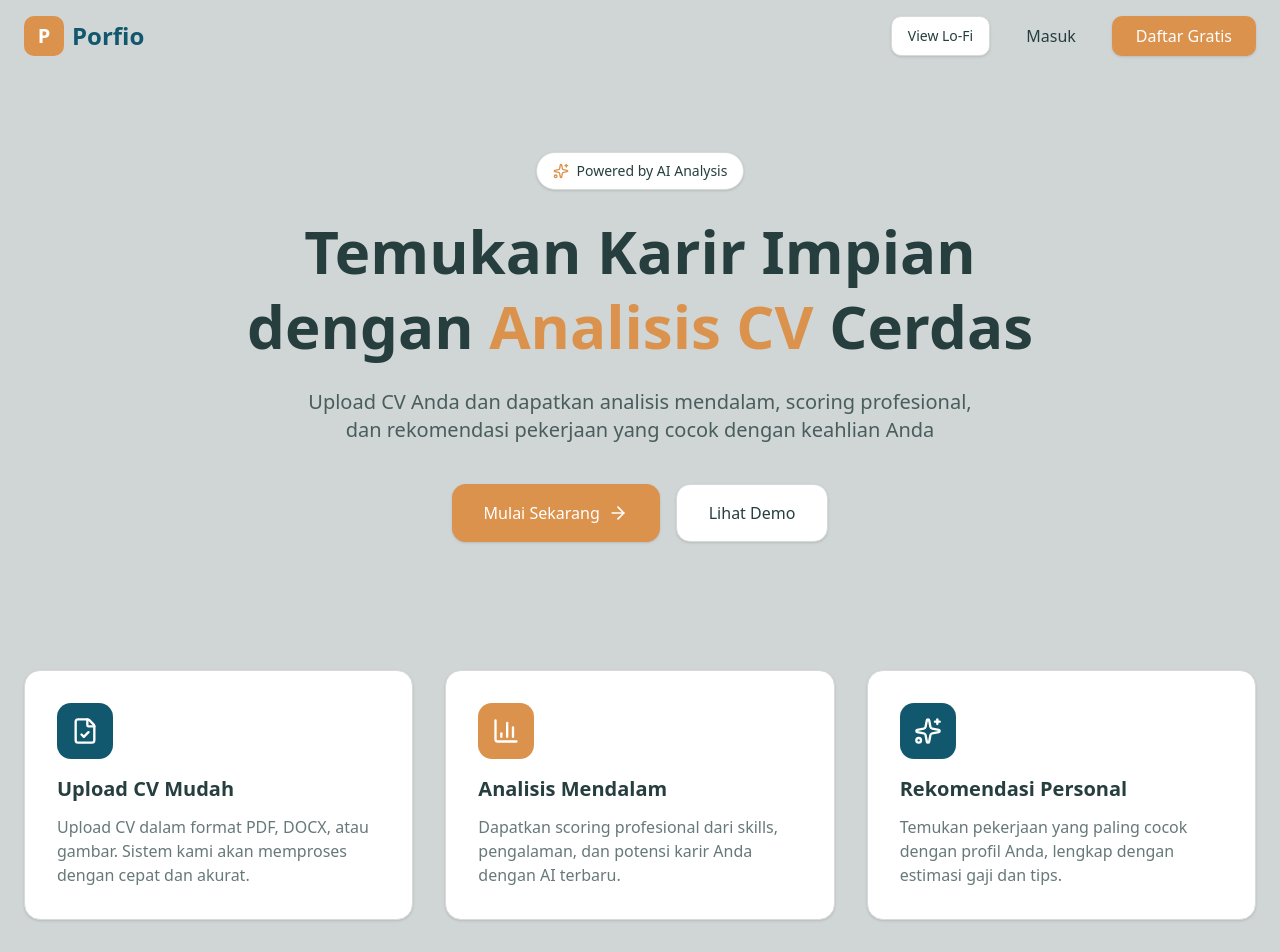
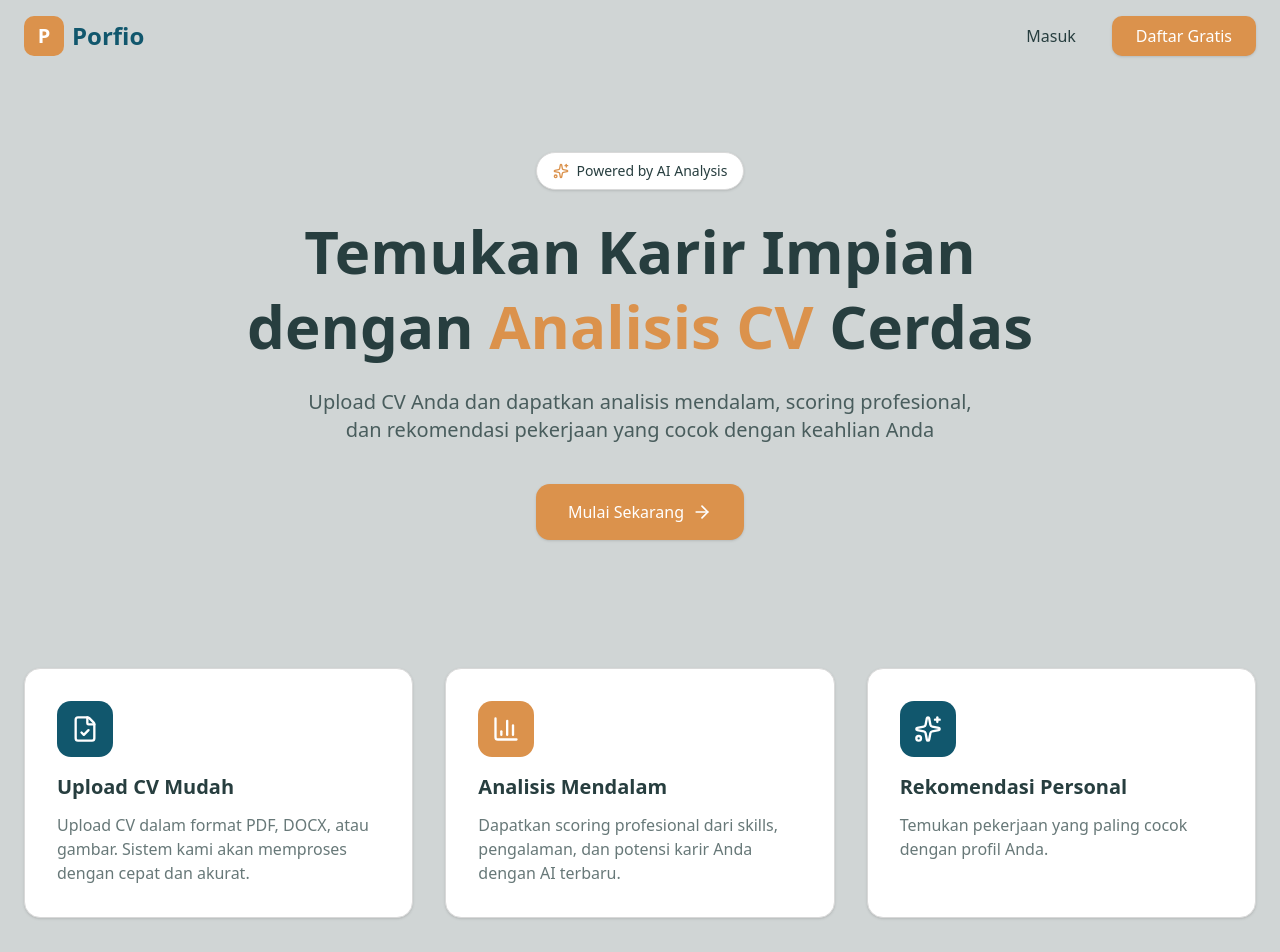
Before and after one commit to nevritaasy/Porfio, a Next.js app in the folder frontend/: page / in a window 1280 px wide. Shown: the top 952 px of the page. Built offline with nearby package versions, Linux system fonts and the light colour scheme.

Commit message:
fix landing page

```diff
--- a/frontend/src/app/page.tsx
+++ b/frontend/src/app/page.tsx
@@ -37,12 +37,6 @@ export default function Landing() {
           animate={{ opacity: 1, x: 0 }}
           className="flex gap-3"
         >
-          <button
-            onClick={() => router.push('/lofi')}
-            className="px-4 py-2 text-sm bg-card text-card-foreground rounded-lg hover:bg-muted transition-colors border border-border shadow-sm"
-          >
-            View Lo-Fi
-          </button>
           <button
             onClick={() => router.push('/login')}
             className="px-6 py-2 rounded-lg hover:bg-muted transition-colors font-medium"
@@ -108,9 +102,6 @@ export default function Landing() {
               Mulai Sekarang
               <ArrowRight className="w-5 h-5 group-hover:translate-x-1 transition-transform" />
             </button>
-            <button className="px-8 py-4 bg-card text-card-foreground border border-border rounded-xl hover:bg-muted transition-colors font-medium shadow-sm">
-              Lihat Demo
-            </button>
           </motion.div>
         </div>
 
@@ -149,8 +140,7 @@ export default function Landing() {
             </div>
             <h3 className="text-xl font-bold mb-3">Rekomendasi Personal</h3>
             <p className="text-foreground/70">
-              Temukan pekerjaan yang paling cocok dengan profil Anda, lengkap dengan estimasi gaji
-              dan tips.
+              Temukan pekerjaan yang paling cocok dengan profil Anda.
             </p>
           </div>
         </motion.div>
```
